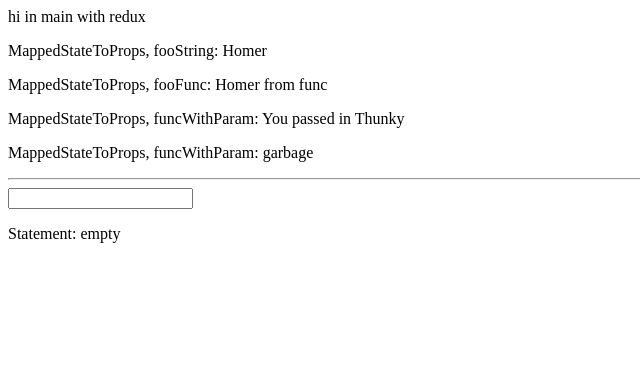
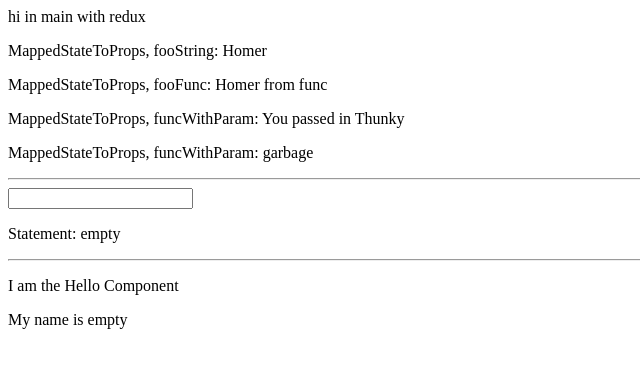
Before and after one commit to AdilKhn/hello-react, a React (Create React App) app: page / in a window 1280 px wide. Shown: the top 368 px of the page, without its empty margins (0-640 px from the left). Built offline with nearby package versions, Linux system fonts and the light colour scheme.

Commit message:
passing props to a dumb component

```diff
--- a/src/components/Hello.js
+++ b/src/components/Hello.js
@@ -1,10 +1,10 @@
 import React from 'react';
 
 
-const Hello = () => (
-
+const Hello = ({myName}) => (
     <div>
       <p>I am the Hello Component </p>
+      <p>My name is {myName}</p>
     </div>
 )
 
--- a/src/components/MainWithReactReduxTogether.js
+++ b/src/components/MainWithReactReduxTogether.js
@@ -1,5 +1,6 @@
 import React, { Component } from 'react';
 import {connect} from 'react-redux';
+import Hello from './Hello.js';
 
 const mapStateToProps = state => {
   return {
@@ -42,6 +43,8 @@ class MainWithReactReduxTogether extends Component{
           <input type='text' onChange={this.handleTextInput.bind(this)}/>
           <p>Statement: {this.props.statement}</p>
         </div>
+        <hr/>
+        <Hello myName={this.props.statement}/>
       </div>
     )
   }
```
